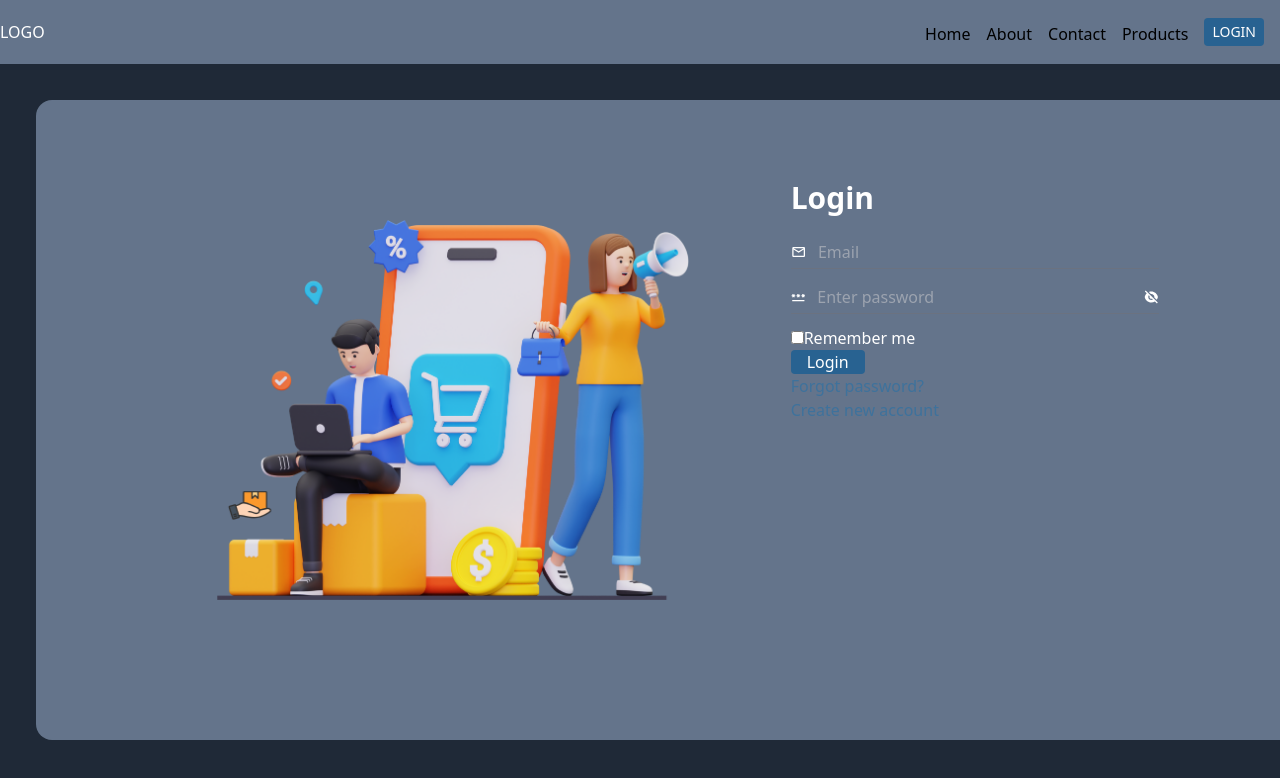
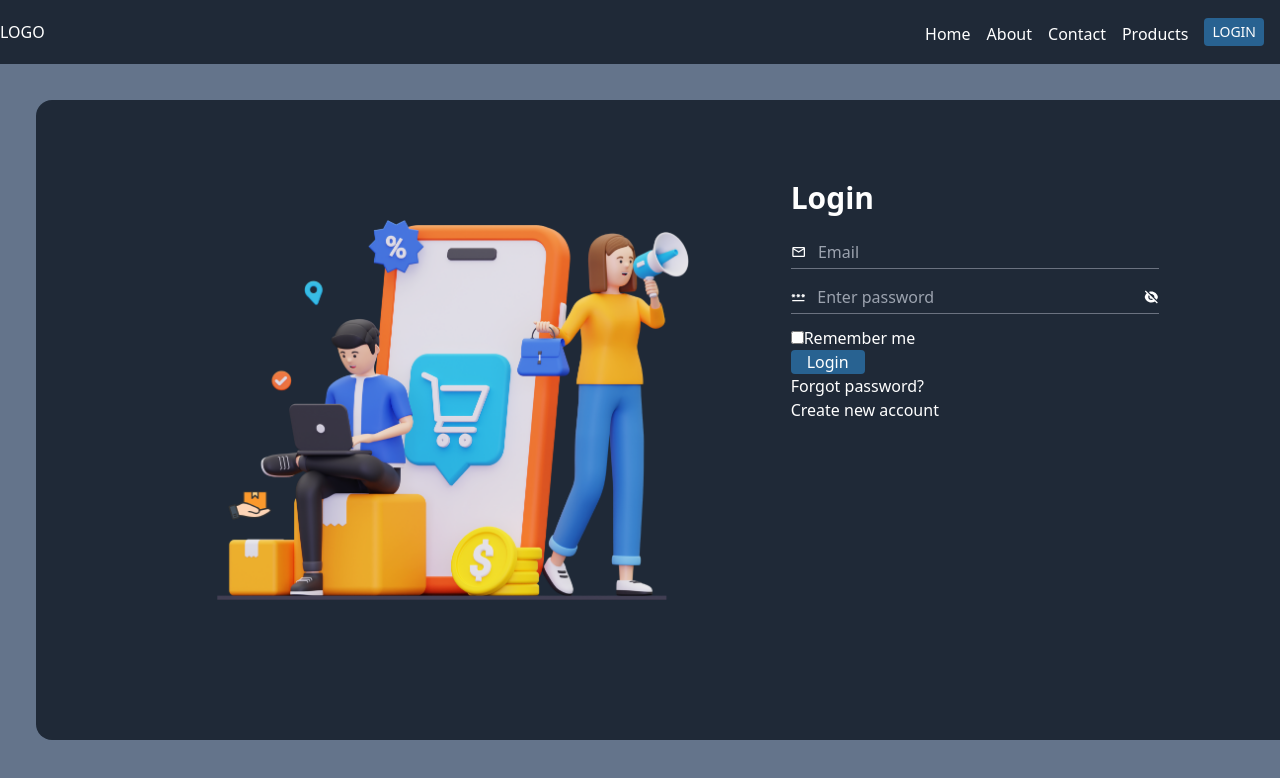
Before and after one commit to Sangamrai10/React-nextJs, a Next.js app: page /login in a window 1280 px wide. Shown: the top 778 px of the page. Built offline with nearby package versions, Linux system fonts and the light colour scheme; no server answers.

Commit message:
feat: enhance dark mode support across authentication and product components

```diff
--- a/src/app/(auth)/layout.js
+++ b/src/app/(auth)/layout.js
@@ -5,7 +5,7 @@ import React from 'react'
 export default function layout({ children }) {
 
   return (
-    <div className='bg-gray-100 dark:bg-gray-800'>
+    <div className='bg-gray-100 dark:bg-slate-500'>
       <div className='max-w-screen-xl py-4 ps-4 min-h-svh'>
         {children}
       </div>
--- a/src/app/(auth)/login/page.js
+++ b/src/app/(auth)/login/page.js
@@ -5,7 +5,7 @@ import LoginForm from '@/components/auth/LoginForm'
 
 export default function LoginPage() {
   return (
-    <div className='bg-white dark:bg-slate-500 min-h-[80svh] rounded-2xl flex item-center justify-evenly p-10 pt-0 md:p-20 m-5 w-full lg:'>
+    <div className='bg-white dark:bg-gray-800 min-h-[80svh] rounded-2xl flex item-center justify-evenly p-10 pt-0 md:p-20 m-5 w-full lg:'>
       <div className='w-1/2 p-10 hidden md:block'>
         <Image src={ecommerce} alt='auth image' height={300} width={500} className='w-full' />
       </div>
--- a/src/app/(auth)/register/page.js
+++ b/src/app/(auth)/register/page.js
@@ -5,7 +5,7 @@ import kaneki from '@/assets/kaneki.jpg'
 
 export default function page() {
   return (
-    <div className='shadow-xl min-h-[80svh] rounded-2xl flex item-center justify-evenly'>
+    <div className='shadow-xl min-h-[80svh] dark:bg-gray-800 dark:text-white rounded-2xl flex item-center justify-evenly'>
           <div className='w-1/2 p-20 hidden md:block'>
             <Image src={kaneki} alt='auth image' height={10} width={500} className='w-full h-96'/>
           </div>
--- a/src/app/layout.js
+++ b/src/app/layout.js
@@ -13,7 +13,7 @@ export default function RootLayout({ children }) {
   return (
     <html lang="en" className="dark">
       <body>
-        <header className="bg-primary-50 dark:bg-slate-500 dark:text-white">
+        <header className="bg-primary-50 dark:bg-gray-800 dark:text-white">
           <div className="md:container flex mx-auto justify-between items-center h-16 relative">
 
             {/* redirect to Home_Page */}
--- a/src/app/products/page.js
+++ b/src/app/products/page.js
@@ -29,7 +29,7 @@ export default function posts({ searchParams }) {
 
     return (
         <>
-            <div className='px-5'>
+            <div className='px-5 dark:text-white'>
                 <h1 className='text-center uppercase py-3 font-bold text-xl'>Products</h1>
             </div>
             <div className='flex item-center flex-wrap justify-center px-5'>
--- a/src/components/Navbar.js
+++ b/src/components/Navbar.js
@@ -9,7 +9,7 @@ export default function Navbar() {
     const pathname = usePathname()
 
     return (
-        <nav className="md:w-1/2 flex justify-between gap-4 pt-1" role="navigation">
+        <nav className="md:w-1/2 flex justify-between  gap-4 pt-1" role="navigation">
             {navLink.map((link, index) => {
                 const isActive = link.route == Home_Page ?
                     pathname === link.route :
@@ -18,7 +18,7 @@ export default function Navbar() {
                     <Link
                         href={link.route}
                         key={index}
-                        className={isActive ? "text-blue-500" : "text-black"}>
+                        className={isActive ? "text-blue-500" : "text-black dark:text-white"}>
                         {link.title}
                     </Link>
                 );
--- a/src/components/auth/LoginForm.js
+++ b/src/components/auth/LoginForm.js
@@ -50,7 +50,7 @@ export default function LoginForm() {
 
   return (
     <form onSubmit={handleSubmit(submitForm)}>
-      <div className='py-2'>
+      <div className='py-2 dark:text-white'>
 
         {/* EMAIL ADDRESS*/}
         <div className="flex justify-center border-b border-gray-500 items-end my-3">
@@ -94,8 +94,8 @@ export default function LoginForm() {
           <input type='submit' value={loading ? "submiting...." : "Login"} disabled={loading} className='bg-primary-500 px-4 rounded hover:bg-primary-400 text-white' />
           <div>
             {/* forget password, signup  */}
-            <Link href={`${Forgot_Password_Page}`} className=' text-primary-400 text-md'>Forgot password?</Link> <br/>
-            <Link href={`${Register_Page}`} className=' text-primary-400 text-md'>Create new account</Link>
+            <Link href={`${Forgot_Password_Page}`} className=' text-primary-400 text-md dark:text-white'>Forgot password?</Link> <br/>
+            <Link href={`${Register_Page}`} className=' text-primary-400 text-md dark:text-white'>Create new account</Link>
           </div>
         </div>
 
--- a/src/components/auth/PasswordField.js
+++ b/src/components/auth/PasswordField.js
@@ -16,7 +16,7 @@ export default function PasswordField(props) {
             <MdPassword className='mb-2' />
             <input
                 type={isPasswordVisible ? "text" : "password"}
-                className='focus:outline-none bg-transparent w-full px-3 py-1 '
+                className='focus:outline-none bg-transparent dark:text-white w-full px-3 py-1 '
                 {...props}
             />
             {isPasswordVisible ? <RiEyeFill className='mb-2' onClick={togglePassword} /> : <RiEyeOffFill className='mb-2' onClick={togglePassword} />}
--- a/src/components/auth/RegisterForm.js
+++ b/src/components/auth/RegisterForm.js
@@ -124,9 +124,10 @@ export default function RegisterForm() {
 
             {/* submit form*/}
             <input type='submit' value={loading ? "submiting...." : "Sign Up"} disabled={loading} className='bg-primary-500 px-4 rounded hover:bg-primary-400 text-white' />
+
+            {/* already have an account? */}
             <div>
-                {/* already have an account? */}
-                <Link href={`${Login_Page}`} className='text-primary-400 text-md'>already have and account?</Link>
+                <Link href={`${Login_Page}`} className='text-primary-400 dark:text-white text-md'>already have and account?</Link>
             </div>
             {/* toast container for toast message  */}
             <ToastContainer />
--- a/src/components/products/card.js
+++ b/src/components/products/card.js
@@ -16,35 +16,35 @@ export default function Card({ product }) {
     }
 
     return (
-        <div key={product.id} className="w-64 m-4 rounded overflow-hidden shadow-lg">
-            <Image width={500} height={500} className="h-40 w-auto mx-auto" src={product.imageUrls.length > 0 ? product.imageUrls[0] : placeholder} alt={product.name} />
+        <div key={product.id} className="w-64 m-4 rounded dark:bg-primary-800 dark:text-white overflow-hidden shadow-lg">
+            <Image width={500} height={500} className="h-40 p-2 w-auto mx-auto" src={product.imageUrls.length > 0 ? product.imageUrls[0] : placeholder} alt={product.name} />
             <div className="px-6 py-4">
                 <div className="font-semibold text-sm mb-2">
                     <div className='flex justify-between'>
 
                         {/* product category  */}
-                        <span className=" bg-gray-200 rounded-full px-3 m-1text-sm font-semibold text-gray-700 hover:bg-red-400">
+                        <span className=" bg-gray-200 dark:bg-slate-500 dark:text-white dark:hover:underline rounded-full px-3 ms-1 text-sm font-semibold text-gray-700 hover:bg-red-400">
                             <Link href={`${Products_Page}/category/${product.category}`}>
                                 {product.category}
                             </Link>
                         </span>
 
                         {/* product brand  */}
-                        <span className=" bg-gray-200 rounded-full px-3 text-sm font-semibold text-gray-700 hover:bg-red-400">
+                        <span className=" bg-gray-200 dark:bg-slate-500 dark:text-white dark:hover:underline rounded-full px-3 text-sm font-semibold text-gray-700 hover:bg-red-400">
                             <Link href={`${Products_Page}/brand/${product.brand}`}>
                                 {product.brand}
                             </Link>
                         </span>
 
                         {/* products edit icon */}
-                        <span className="rounded-full text-gray-700 hover:text-red-400">
+                        <span className="rounded-full text-gray-700 dark:text-white dark:hover:text-red-400 hover:text-red-400">
                             <Link href={`${Products_Page}/edit/${product.id}`}>
                                 <MdModeEditOutline className='text-lg' />
                             </Link>
                         </span>
 
                         {/* products delete icon  */}
-                        <span className="rounded-full text-gray-700 hover:text-red-400">
+                        <span className="rounded-full text-gray-700 dark:text-white dark:hover:text-red-400 hover:text-red-400">
                             <button onClick={removeProduct}>
                                 <MdDelete className='text-lg' />
                             </button>
@@ -53,15 +53,14 @@ export default function Card({ product }) {
 
                     {/* product title */}
                     <div>
-                        <Link href={`${Products_Page}/${product.id}`} className='hover:underline'>
-                            {product.name}
-                        </Link>
+                        <h2 className="text-xl font-semibold py-1 capitalize dark:text-white hover:underline">
+                            <Link href={`${Products_Page}/${product.id}`}>{product.name}</Link>
+                        </h2>
                     </div>
+                </div>
 
-
-
-                </div>
-                <p className="text-gray-700 text-base truncate max-h-10 ">
+                {/* product description  */}
+                <p className="text-sm text-zinc-600 dark:text-gray-300 max-h-10 overflow-hidden text-clip">
                     {product.description}
                 </p>
             </div>
```
